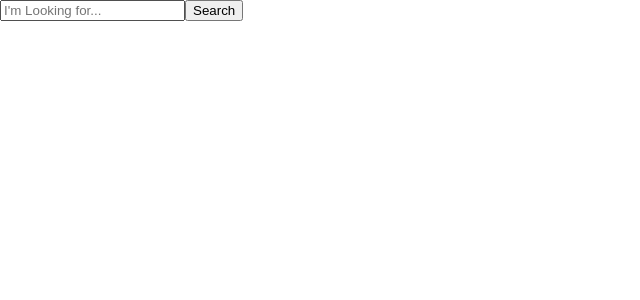
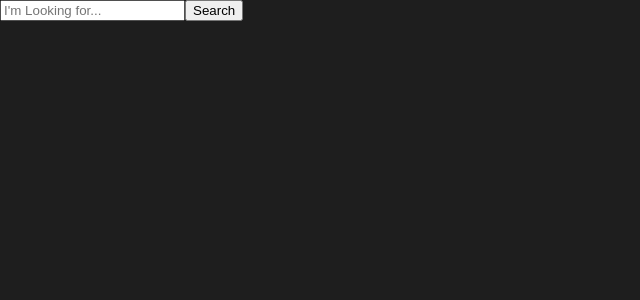
Before and after one commit to blackenjoy27/MovieSearchbar, a React (Create React App) app: page / in a window 1280 px wide. Shown: the top 300 px of the page, without its empty margins (0-640 px from the left). Built offline with nearby package versions, Linux system fonts and the light colour scheme.

Commit message:
applied css to wrapper div using styled component

```diff
--- a/src/App.js
+++ b/src/App.js
@@ -1,9 +1,9 @@
-import MovieSearchBar from "./components/MovieSearchBar";
+import MovieSearchPage from "./components/MovieSearchPage";
 
 function App() {
   return (
     <div className="app">
-      <MovieSearchBar />
+      <MovieSearchPage />
     </div>
   );
 }
--- /dev/null
+++ b/src/components/MovieSearchPage.js
@@ -0,0 +1,21 @@
+import MovieSearchBar from "./MovieSearchBar"
+import styled from "styled-components"
+
+const WrapperDiv = styled.div`
+    display:flex;
+    flex-direction:column;
+    background-color:#1e1e1e;
+    height:100vh;
+`
+
+const MovieSearchPage = () => {
+    return (
+        <WrapperDiv>
+            <main>
+                <MovieSearchBar />
+            </main>
+        </WrapperDiv>
+    )
+}
+
+export default MovieSearchPage
```
